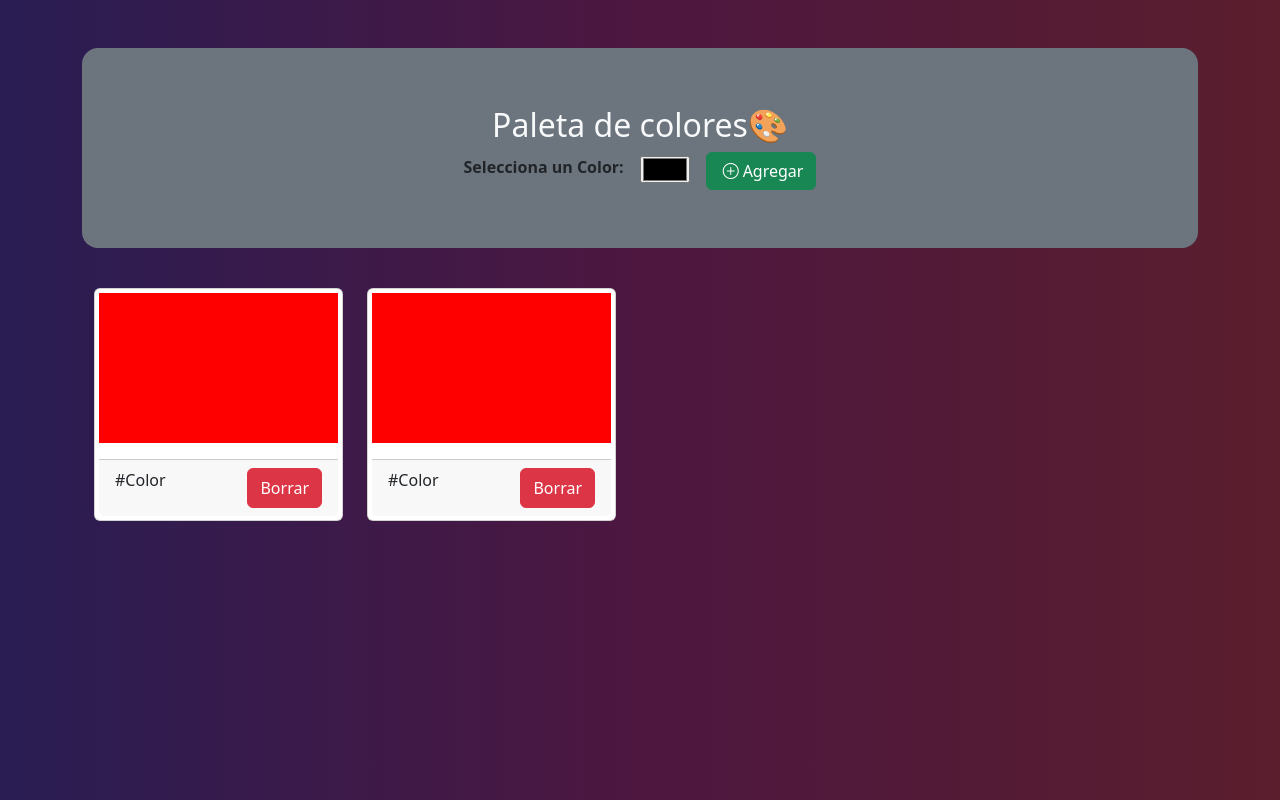
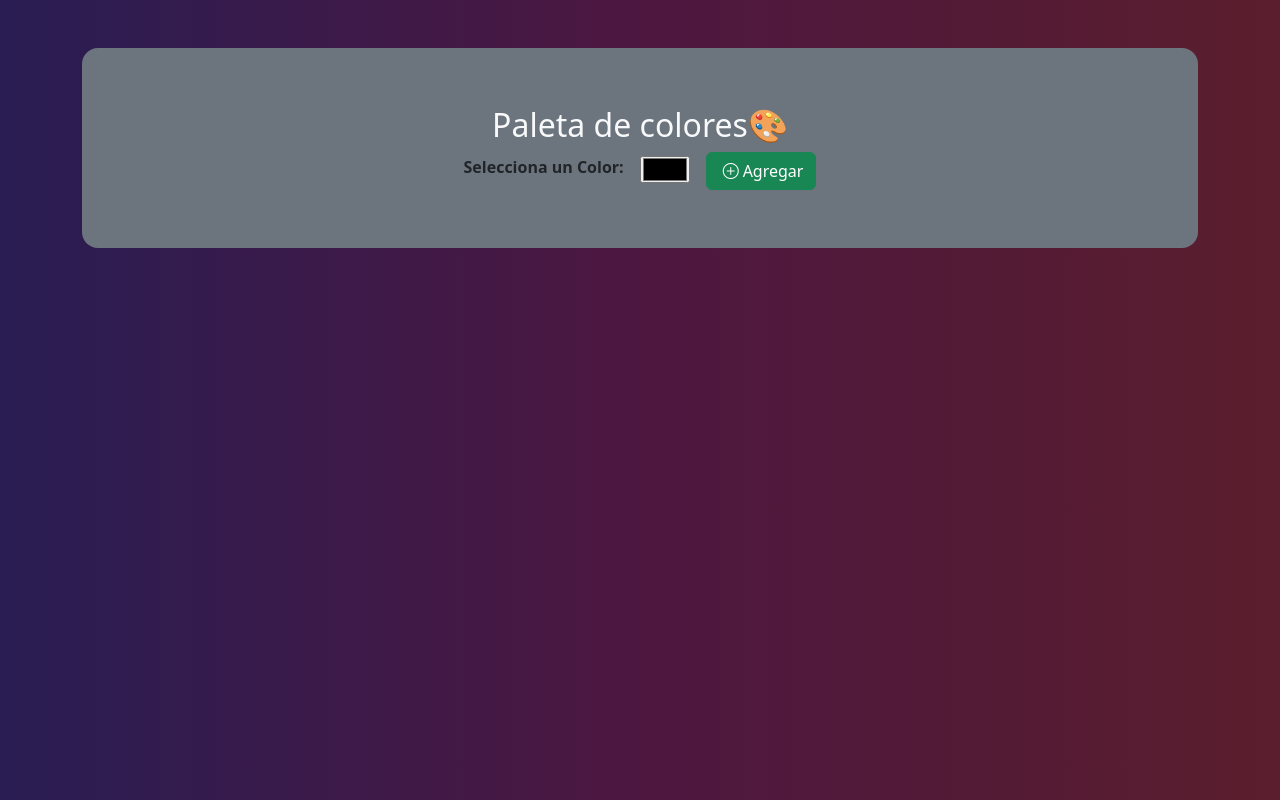
Before and after one commit to Lucaspozziok64/paletaDeColores-ReactVite, a React (Vite) app: page / in a window 1280 px wide. Built offline with nearby package versions, Linux system fonts and the light colour scheme.

Commit message:
logramos mostrar las card con el color elegido por el usuario

```diff
--- a/src/App.css
+++ b/src/App.css
@@ -14,7 +14,6 @@ form {
 }
 
 .cajaColor {
-  background-color: red;
   width: 100%;
   height: 150px;
   display: flex;
--- a/src/App.jsx
+++ b/src/App.jsx
@@ -3,16 +3,28 @@ import "bootstrap/dist/css/bootstrap.min.css";
 import FormularioColor from "./components/FormularioColor";
 import "bootstrap-icons/font/bootstrap-icons.css";
 import CardColor from "./components/CardColor";
+import { useState } from "react";
 
 function App() {
+
+  const [colores, setColores] = useState([]);
+
+  const agregarColor = (nuevoColor) => {
+    const nuevo = {id: Date.now(), nombre: nuevoColor}
+    setColores([...colores, nuevo])
+  }
+
   return (
     <main className="container my-5">
       <section className="container bg-secondary rounded-4">
-        <FormularioColor />
+        <FormularioColor agregarColor={agregarColor} />
       </section>
         <div className="container-fluid my-3 row row-cols-1 row-cols-md-3 row-cols-lg-4 g-4">
-        <CardColor />
-        <CardColor />
+          {colores.map((color)=>
+          <CardColor
+            key={color.id}
+            color={color}
+          />)}
       </div>
     </main>
   );
--- a/src/components/CardColor.jsx
+++ b/src/components/CardColor.jsx
@@ -1,11 +1,11 @@
-const CardColor = () => {
+const CardColor = ({ color }) => {
   return (
     <div className="col">
       <div className="card d-flex justify-content-center">
         <div className="card-body p-1">
-          <p className="cajaColor"></p>
+          <p className="cajaColor" style={{backgroundColor: color.nombre }}></p>
           <div className="card-footer d-flex justify-content-between">
-            <p>#Color</p>
+            <p>{color.nombre}</p>
             <button className="btn btn-danger rounded-2">Borrar</button>
           </div>
         </div>
--- a/src/components/FormularioColor.jsx
+++ b/src/components/FormularioColor.jsx
@@ -1,11 +1,22 @@
-const FormularioColor = () => {
+import { useState } from "react";
+
+const FormularioColor = ({ agregarColor }) => {
+
+  const [colorInput, setColorInput] = useState('')
+
+  const handleSubmit = (e) => {
+    e.preventDefault()
+    agregarColor(colorInput)
+    setColorInput('')
+  }
+
   return (
-    <form className="d-flex justify-content-center align-items-center">
+    <form onSubmit={handleSubmit} className="d-flex justify-content-center align-items-center">
       <div className="w-100 text-center">
         <h2 className="w-100 text-light">Paleta de colores🎨</h2>
       <div className="d-flex justify-content-center align-items-center">
         <label className="form-label"><strong>Selecciona un Color:</strong></label>
-        <input type="color" className="mx-3 mb-1" />
+        <input type="color" className="mx-3 mb-1" onChange={(e)=> setColorInput(e.target.value)} value={colorInput}/>
         <button type="submit" className="btn btn-success">
           <i className="bi bi-plus-circle mx-1 text-white"></i>Agregar
         </button>
```
